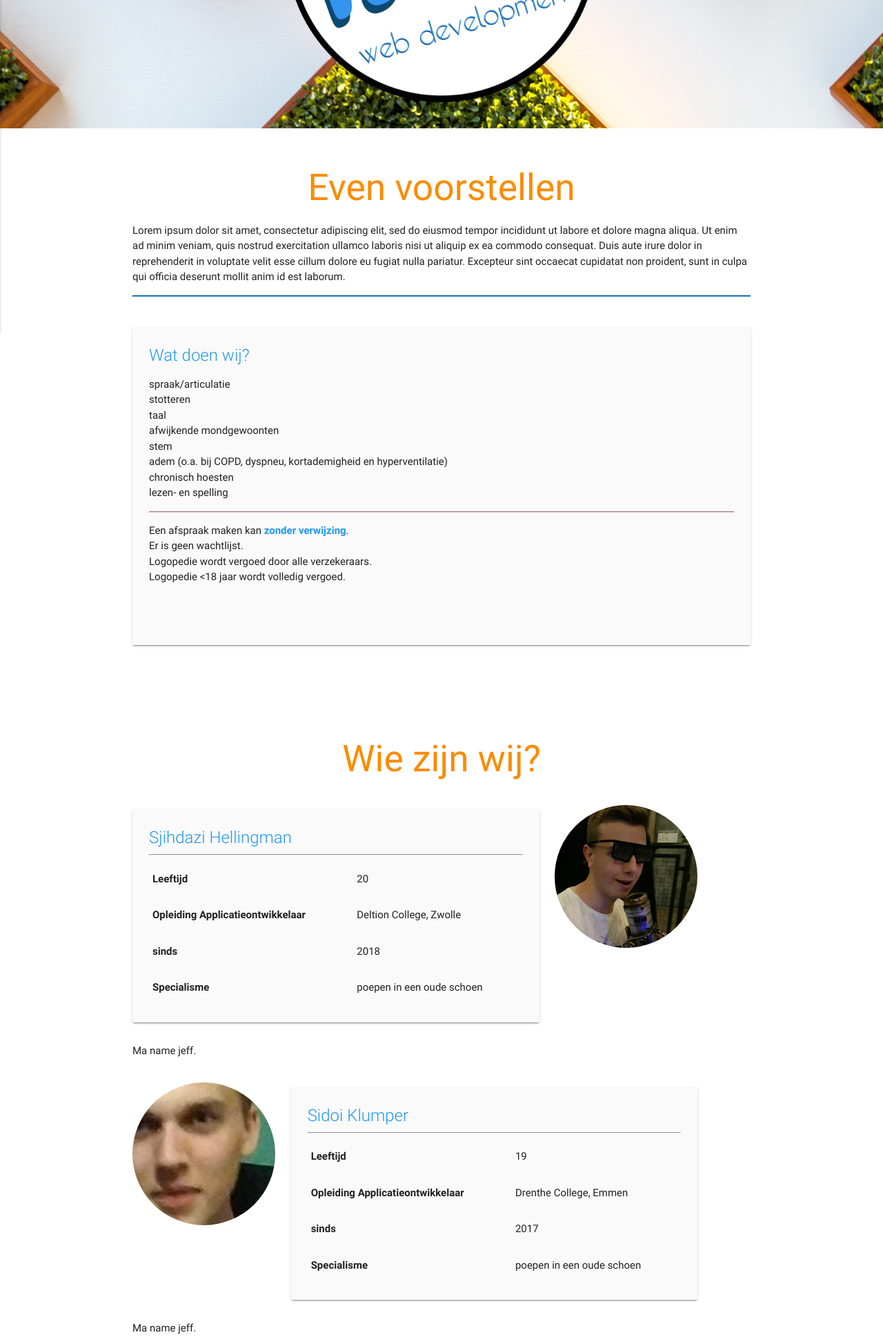
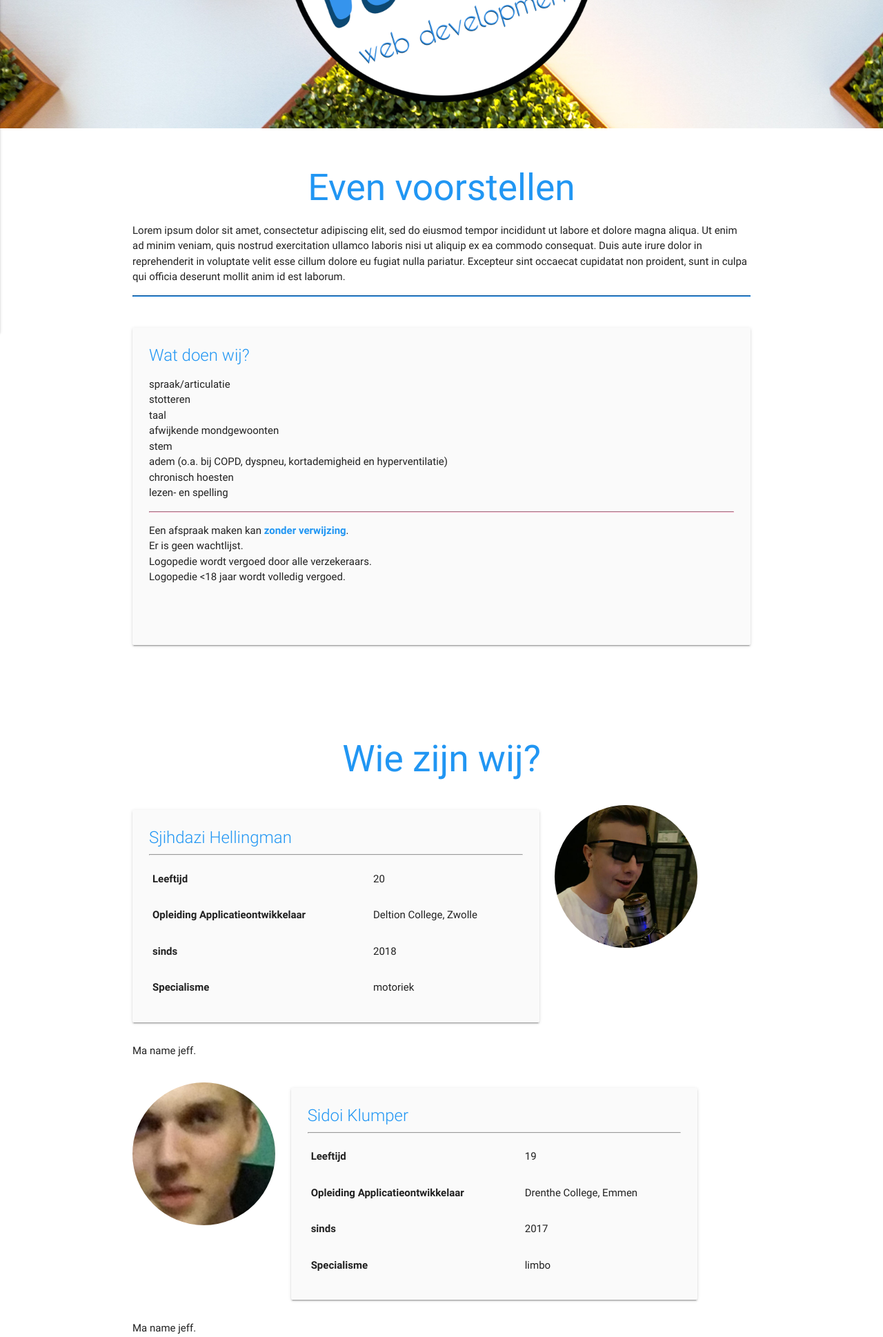
Before and after one commit to sjihdazi/h-k-site, a PHP site: page / in a window 1280 px wide. Shown: the part 378-2316 px from the top of the page at 69% size. Run offline with PHP 8.4, Linux system fonts and the light colour scheme; some libraries are stand-ins or nearby versions.

Commit message:
dsfsfdfdsdsdfds

```diff
--- a/index.php
+++ b/index.php
@@ -54,7 +54,7 @@
 
 	<div class="container section" style="min-height: 800px">
 		<div class="section ">
-			<h2 class="center orange-text text-darken-1 orange-text text-darken-1">Even voorstellen</h2>
+			<h2 class="center blue-text">Even voorstellen</h2>
 			<p id="Content" class="scrollspy">Lorem ipsum dolor sit amet, consectetur adipiscing elit, sed do eiusmod tempor incididunt ut labore et dolore magna aliqua. Ut enim ad minim veniam, quis nostrud exercitation ullamco laboris nisi ut aliquip ex ea commodo consequat. Duis aute irure dolor in reprehenderit in voluptate velit esse cillum dolore eu fugiat nulla pariatur. Excepteur sint occaecat cupidatat non proident, sunt in culpa qui officia deserunt mollit anim id est laborum.
 			</p>
 			<hr style="border-color: #1e88e5;" />
@@ -95,7 +95,7 @@
 				<div class="row valign-wrapper">
 					<div class="col s12 m12">
 						<div class="section ">
-							<h2 class="center orange-text text-darken-1 ">Wie zijn wij?</h2>
+							<h2 class="center blue-text">Wie zijn wij?</h2>
 						</div>
                         <div class="row">
                             <div class="col s12 m8">
@@ -118,7 +118,7 @@
                                             </tr>
                                             <tr>
                                                 <td><b>Specialisme</b></td>
-                                                <td>poepen in een oude schoen</td>
+                                                <td>motoriek</td>
                                             </tr>
 
                                         </table>
@@ -158,7 +158,7 @@
                                             </tr>
                                             <tr>
                                                 <td><b>Specialisme</b></td>
-                                                <td>poepen in een oude schoen</td>
+                                                <td>limbo</td>
                                             </tr>
 
                                         </table>
@@ -184,7 +184,7 @@
 				</div>
 			</div>
 		</div>
-		<div class="parallax" style="background-image: url(piccers/headerwit.png); background-position: top;"></div>
+		<div class="parallax"> <img src="piccers/codingheader2.png"></div>
 	</div>
 	<div class="container section">
 		<div class="section">
@@ -192,7 +192,7 @@
 			<div class="row">
 				<div class="col s12 m12">
 					<div class="section ">
-						<h2 class="center orange-text text-darken-1 ">Locatie</h2>
+						<h2 class="center blue-text">Locatie</h2>
 					</div>
 				</div>
 				<div class="col s12 m12">
@@ -214,13 +214,13 @@
 				</div>
 			</div>
 		</div>
-		<div class="parallax"><img src="piccers/headerwit2.png" alt="Unsplashed background img 2"></div>
+		<div class="parallax"><img src="piccers/codingheader3.png" alt="Unsplashed background img 2"></div>
 	</div>
 
 	<div id="Contact" class="container section scrollspy blue-text">
 		<div class="section">
 			<div class="row">
-				<h2 class="center orange-text text-darken-1 contact">Contact</h2>
+				<h2 class="center blue-text contact">Contact</h2>
 					<div class="col col s12 m12 center">
 						<div class="card grey lighten-5">
 							<div class="card-content black-text Ccontent-height">
@@ -268,8 +268,6 @@
 					<div class="col l6 s12">
 						<h5 class="white-text">Company Bio</h5>
 						<p class="grey-text text-lighten-4">We are a team of college students working on this project like it's our full time job. Any amount would help support and continue development on this project and is greatly appreciated.</p>
-
-
 					</div>
 					<div class="col l3 s12">
 						<h5 class="white-text">Settings</h5>
@@ -296,7 +294,7 @@
                     </div>
                     <div class="col 3 right">
                         Made by <a class="orange-text text-lighten-1" target="_BLANK" href="https://sidoi.nl"><b>Sidoi Klumper</b>
-                        </a>&amp; <a class="light-green-text accent-4" target="_BLANK" href="https://sidoi.nl"><b>Sjihdazi Hellingman</b></a>
+                        </a>&amp; <a class="light-green-text text-accent-4" target="_BLANK" href="https://sidoi.nl"><b>Sjihdazi Hellingman</b></a>
                     </div>
                 </div>
 			</div>
```
Also changed, not shown: piccers/codingheader2.png (added), piccers/codingheader3.png (added).
